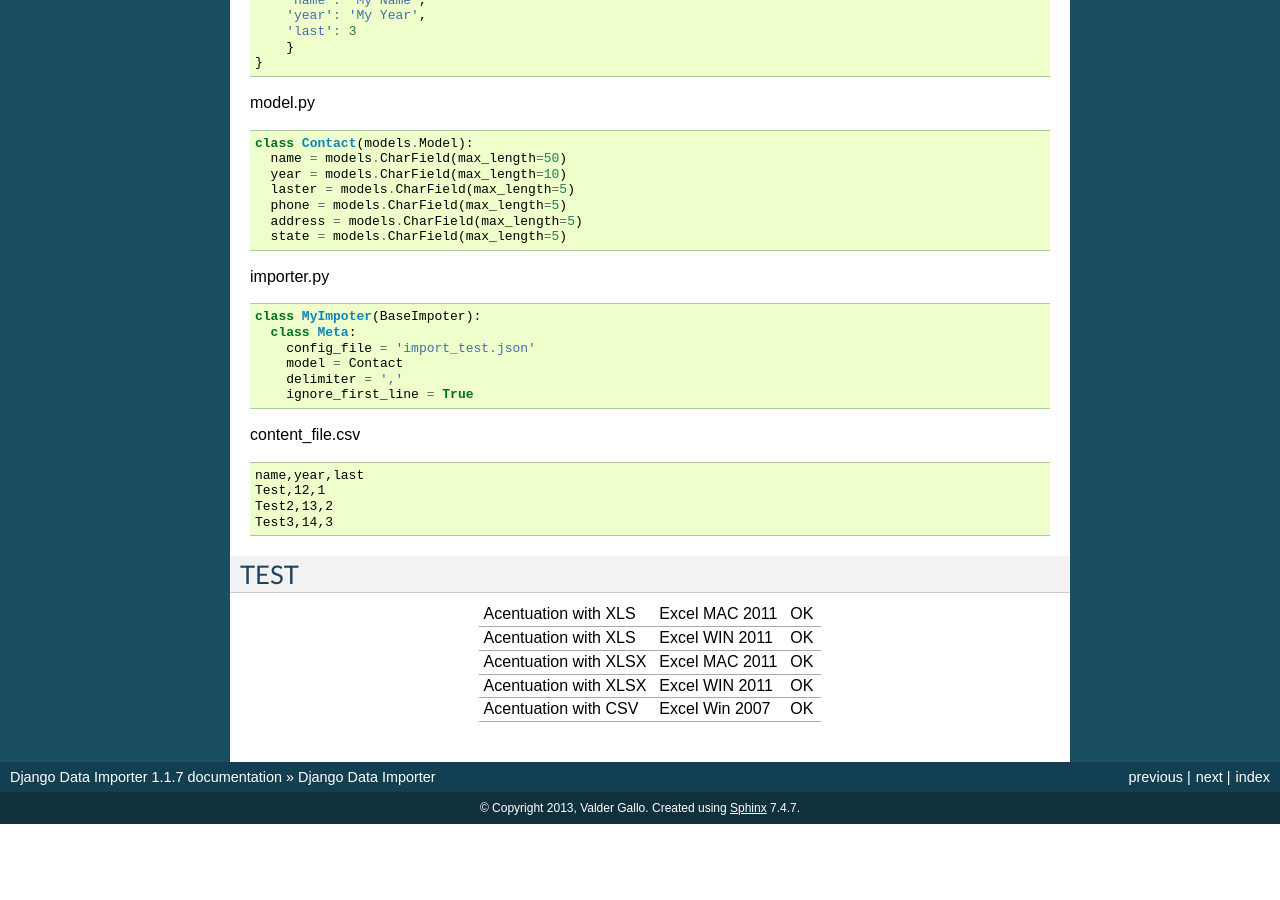
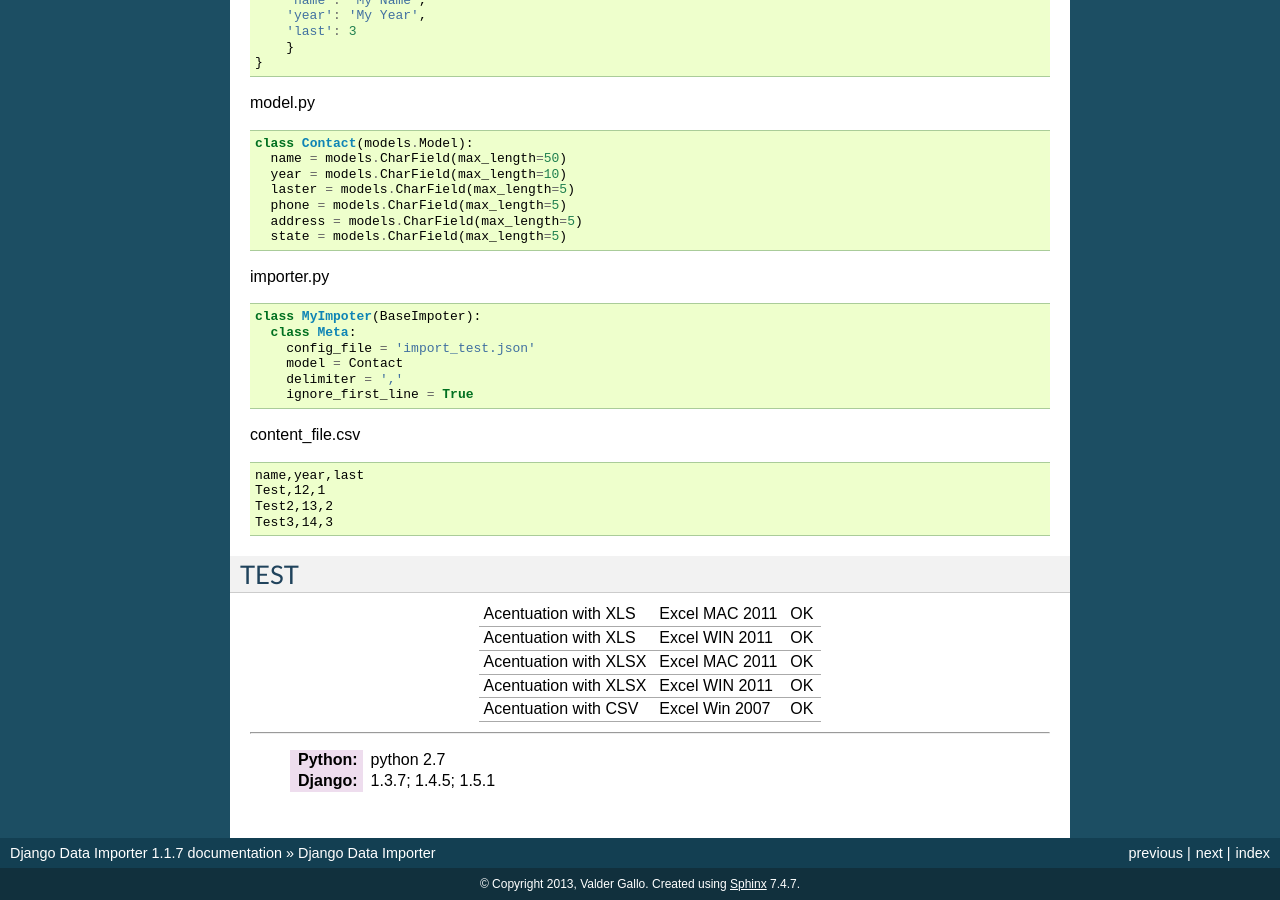
Before and after one commit to valdergallo/data-importer, a Sphinx documentation site: the page built from docs/source/readme.rst, in a window 1280 px wide and 900 px high, scrolled down 4222 px. Built offline with Sphinx 7.4.7, drawn with Linux system fonts in a browser that asks for light colours; formulas are drawn with MathJax 3; before the commit the page ends 5046 px from its top, so only the background shows below that.

Commit message:
#26 resolved

```diff
--- a/README.rst
+++ b/README.rst
@@ -305,3 +305,8 @@ TEST
 +-----------------------+--------------------+-----+
 |Acentuation with CSV   | Excel Win 2007     | OK  |
 +-----------------------+--------------------+-----+
+
+-----------------------------------------------------------
+
+    :Python: python 2.7
+    :Django: 1.3.7; 1.4.5; 1.5.1
--- a/docs/source/readme.rst
+++ b/docs/source/readme.rst
@@ -305,3 +305,8 @@ TEST
 +-----------------------+--------------------+-----+
 |Acentuation with CSV   | Excel Win 2007     | OK  |
 +-----------------------+--------------------+-----+
+
+-----------------------------------------------------------
+
+    :Python: python 2.7
+    :Django: 1.3.7; 1.4.5; 1.5.1
```
